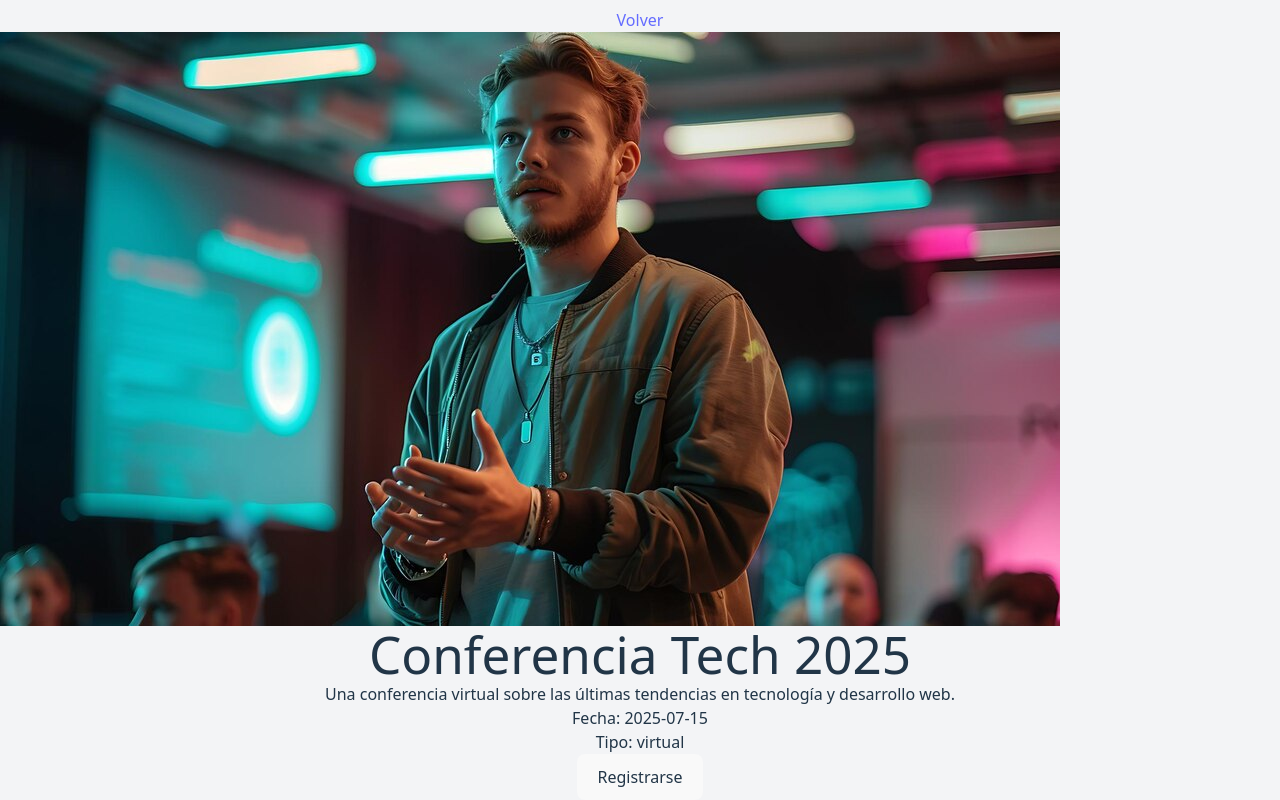
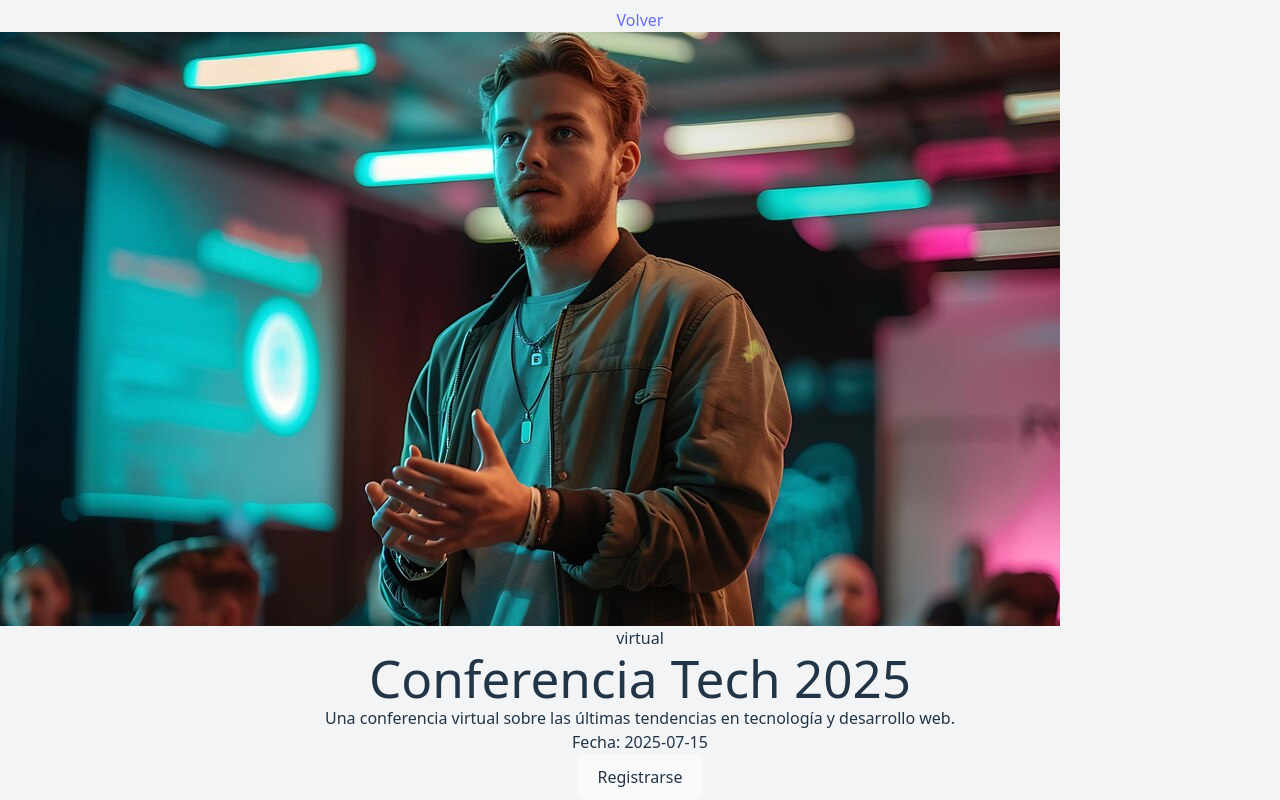
Before and after one commit to Camilo-Suarez98/explora-eventos, a React (Vite) app: page /event/1 in a window 1280 px wide. Shown: the part 1394-2194 px from the top of the page. Built offline with nearby package versions, Linux system fonts and the light colour scheme.

Commit message:
edit colors and styles

```diff
--- a/src/components/EventCard.tsx
+++ b/src/components/EventCard.tsx
@@ -1,13 +1,8 @@
 import { Link } from 'react-router-dom';
 import type { EventCardProps } from '../types/eventTypes';
+import { typeColors } from '../data/colorsTypeOfEvent';
 
 export const EventCard = ({ event }: EventCardProps) => {
-  const typeColors = {
-    virtual: 'bg-blue-200 text-blue-900',
-    presencial: 'bg-green-200 text-green-900',
-    hibrido: 'bg-purple-200 text-purple-900',
-  };
-
   return (
     <Link
       to={`/event/${event.id}`}
--- a/src/components/EventDetail.tsx
+++ b/src/components/EventDetail.tsx
@@ -1,6 +1,7 @@
 import { Link, useParams } from 'react-router-dom';
 import { useStore } from '../store/store';
 import { motion } from 'framer-motion';
+import { typeColors } from '../data/colorsTypeOfEvent';
 
 export const EventDetail = () => {
   const { id } = useParams();
@@ -50,16 +51,18 @@ export const EventDetail = () => {
           className="w-full object-cover rounded-lg"
         />
       </div>
-      <h1 className="text-3xl text-orange-600 font-bold mb-4">{event.title}</h1>
+      <span
+        className={`inline-flex items-center capitalize font-bold px-2 py-1 rounded-full text-md ${typeColors[event.type as keyof typeof typeColors]}`}
+      >
+        {event.type}
+      </span>
+      <h1 className="text-3xl text-orange-600 font-bold my-4">{event.title}</h1>
       <div className="mb-6">
         <div className="max-w-none text-gray-600 text-lg mb-4">
           <p>{event.description}</p>
         </div>
         <p className="text-gray-600 mb-4">
           Fecha: <span className="font-bold">{event.date}</span>
-        </p>
-        <p className="text-gray-600 mb-4">
-          Tipo: <span className="font-bold capitalize">{event.type}</span>
         </p>
         {event.location && (
           <p className="text-gray-600 mb-4">
@@ -72,6 +75,6 @@ export const EventDetail = () => {
           Registrarse
         </button>
       </div>
-    </motion.div>
+    </motion.div >
   );
 };
--- a/src/components/EventFilters.tsx
+++ b/src/components/EventFilters.tsx
@@ -55,7 +55,7 @@ export const EventFilters = () => {
           <option value="all">Todos los tipos</option>
           <option value="virtual">Virtual</option>
           <option value="presencial">Presencial</option>
-          <option value="hibrido">Hibrido</option>
+          <option value="híbrido">Híbrido</option>
         </select>
       </div>
       <div className="w-full">
--- /dev/null
+++ b/src/data/colorsTypeOfEvent.ts
@@ -0,0 +1,5 @@
+export const typeColors = {
+  virtual: 'bg-blue-200 text-blue-900',
+  presencial: 'bg-green-200 text-green-900',
+  híbrido: 'bg-purple-200 text-purple-900',
+};
--- a/src/data/events.ts
+++ b/src/data/events.ts
@@ -24,7 +24,7 @@ export const mockEvents: Event[] = [
     description: "Un taller práctico de programación en Python para principiantes.",
     imageUrl: "/events/taller-programacion.jpg",
     date: "2025-07-20",
-    type: "hibrido",
+    type: "híbrido",
     location: "Sala de Conferencias"
   },
   {
@@ -50,7 +50,7 @@ export const mockEvents: Event[] = [
     description: "Descubre cómo iniciar tu propio negocio con expertos en emprendimiento.",
     imageUrl: "/events/seminario-emprendimiento.jpg",
     date: "2025-08-25",
-    type: "hibrido",
+    type: "híbrido",
     location: "Auditorio Principal"
   }
 ];
--- a/src/types/eventTypes.ts
+++ b/src/types/eventTypes.ts
@@ -1,4 +1,4 @@
-export type EventType = 'virtual' | 'presencial' | 'hibrido';
+export type EventType = 'virtual' | 'presencial' | 'híbrido';
 
 export interface Event {
   id: number;
```
